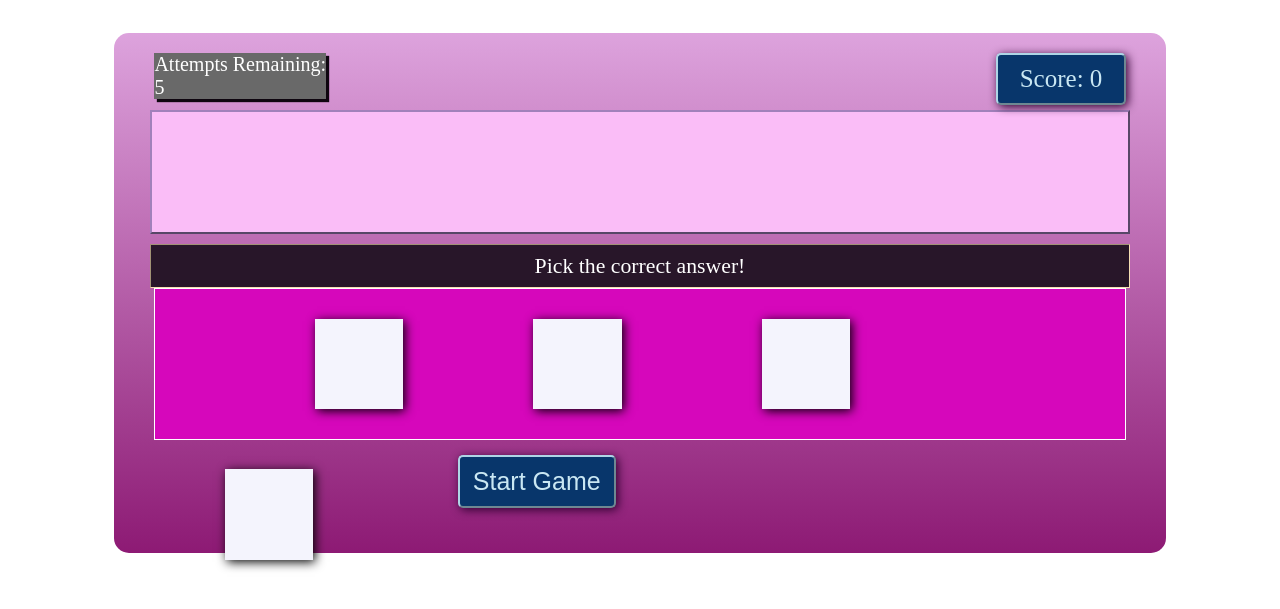
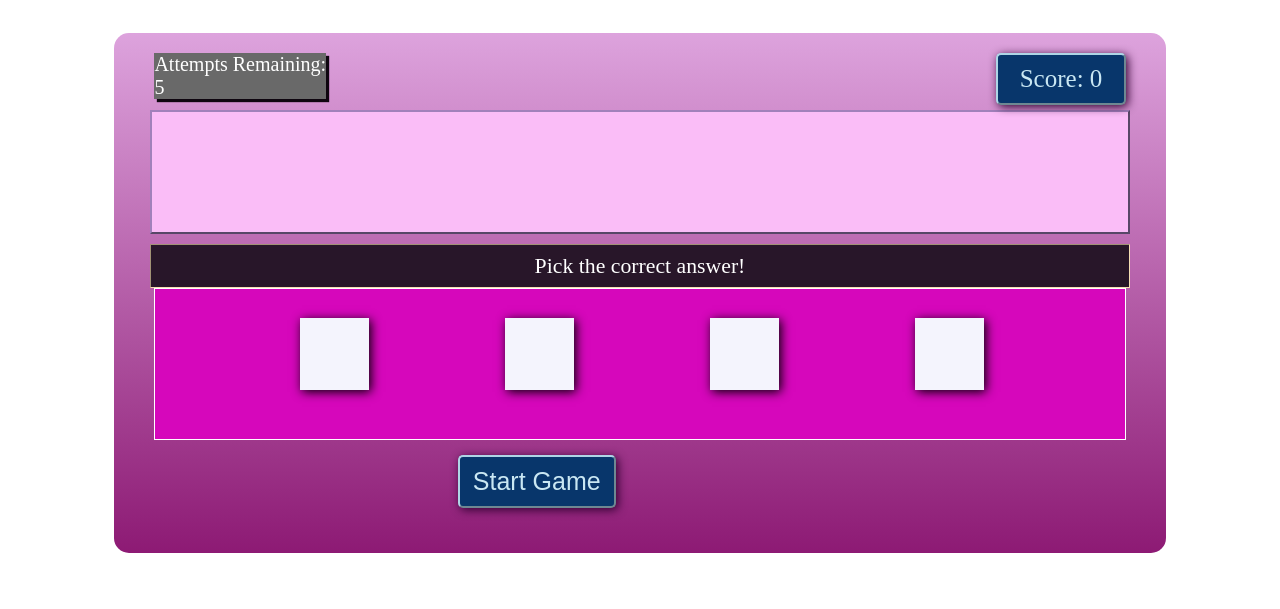
Before and after one commit to SanhitaSen/Maths_Game, a plain HTML site: page index.html in a window 1280 px wide. Shown: the part 165-774 px from the top of the page. Drawn offline with Linux system fonts and the light colour scheme.

Commit message:
Add files via upload

```diff
--- a/styles.css
+++ b/styles.css
@@ -109,13 +109,13 @@ h1{
 .box
 {
     color: black;
-    height: 6.3vh;
-    width: 5%;
+    height: 4vh;
+    width: 3%;
     font-size: 25px;
     text-align: center;
-    line-height: 55px;
+    line-height: 90%;
     padding: 20px;
-    margin:30px 70px 30px 70px;
+    margin:3% 7% 2% 7%;
     box-shadow: 2px 2px 10px black;
     background-color: rgb(244, 244, 253);
     float: left;
@@ -138,7 +138,7 @@ h1{
 }
 #box1
 {
-    margin:30px 60px 30px 160px;
+    margin:3% 7% 2% 15%;
 }
 
 #submit
@@ -212,6 +212,6 @@ br
     top:275px;
     left: 157px;
     box-shadow: 3px 3px 10px rgb(187, 122, 218);
-    z-index: 2;
+    z-index: 1;
     display: none;
 }
```
